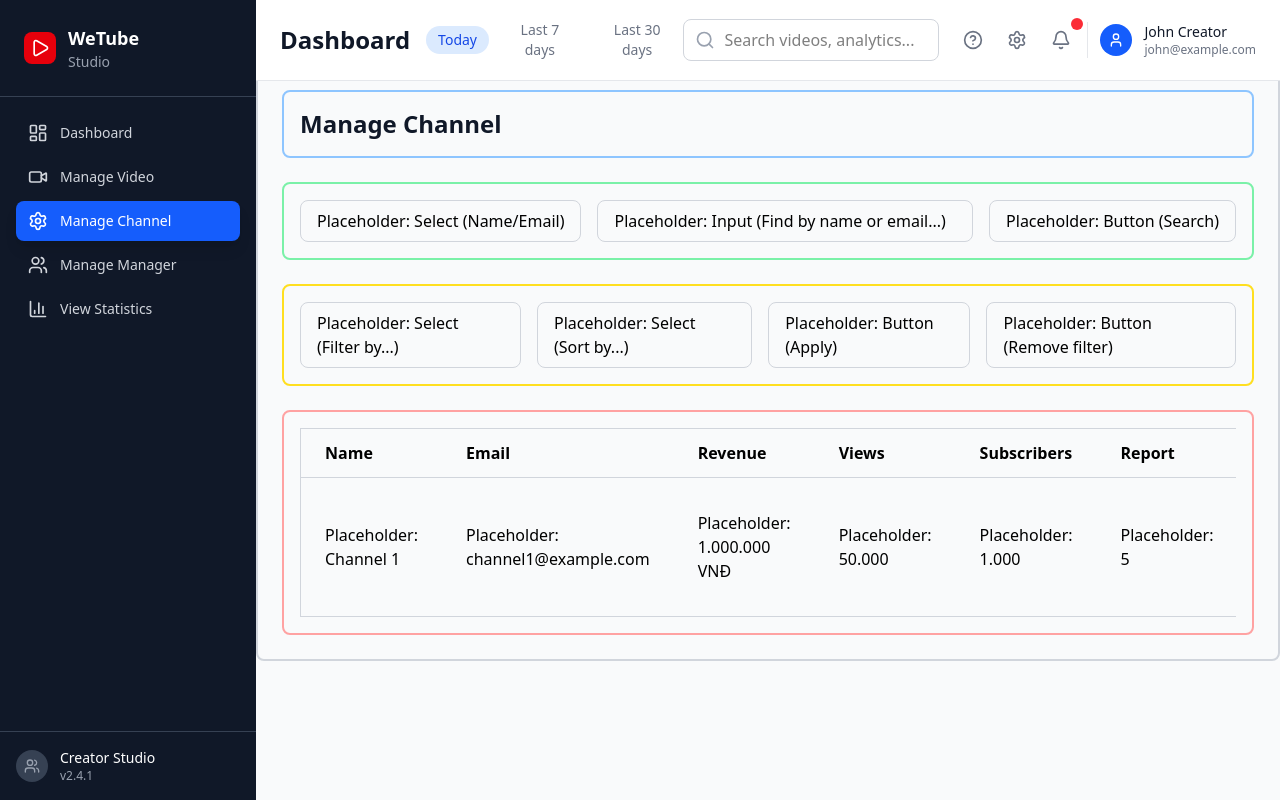
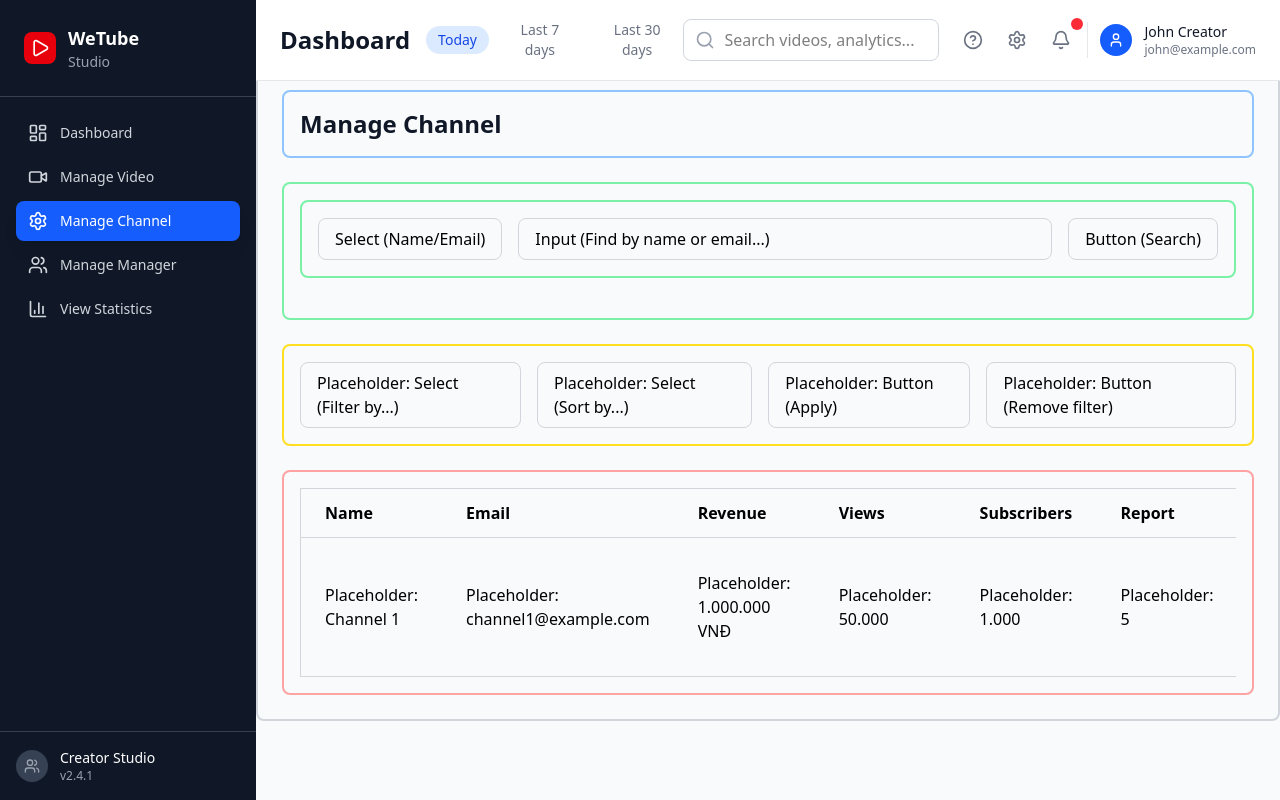
Before and after one commit to Nhom2-LikeLion/WeTube-admin-app, a React (Vite) app: page /manage-channels in a window 1280 px wide. Built offline with nearby package versions, Linux system fonts and the light colour scheme.

Commit message:
Add SearchBar component

```diff
--- /dev/null
+++ b/src/components/features/manageChannel/SearchBar.tsx
@@ -0,0 +1,15 @@
+export const SearchBar = () => (
+  <div className="mb-6 border-2 border-green-300 p-4 rounded-lg">
+    <div className="flex flex-col md:flex-row gap-4">
+      <div className="border border-gray-300 rounded-lg px-4 py-2">
+        Select (Name/Email)
+      </div>
+      <div className="flex-1 border border-gray-300 rounded-lg px-4 py-2">
+        Input (Find by name or email...)
+      </div>
+      <div className="border border-gray-300 rounded-lg px-4 py-2">
+        Button (Search)
+      </div>
+    </div>
+  </div>
+);
--- a/src/components/pages/ManageChannelPage.tsx
+++ b/src/components/pages/ManageChannelPage.tsx
@@ -1,4 +1,5 @@
 import React, { useState } from "react";
+import { SearchBar } from '../features/manageChannel/SearchBar';
 
 export const ManageChannelPage = () => {
   const [isModalOpen, setIsModalOpen] = useState<boolean>(false);
@@ -11,17 +12,7 @@ export const ManageChannelPage = () => {
 
       {/* SearchBar */}
       <div className="mb-6 border-2 border-green-300 p-4 rounded-lg">
-        <div className="flex flex-col md:flex-row gap-4">
-          <div className="border border-gray-300 rounded-lg px-4 py-2">
-            Placeholder: Select (Name/Email)
-          </div>
-          <div className="flex-1 border border-gray-300 rounded-lg px-4 py-2">
-            Placeholder: Input (Find by name or email...)
-          </div>
-          <div className="border border-gray-300 rounded-lg px-4 py-2">
-            Placeholder: Button (Search)
-          </div>
-        </div>
+        <SearchBar/>
       </div>
 
       {/* FilterSortPanel */}
```
Also changed, not shown: src/App.tsx (+7 -7 lines), src/components/pages/DashboardPage.tsx (+6 -6 lines), src/components/features/auth/LoginForm.tsx (added), src/components/features/dashboard/AnalyticsChart.tsx (renamed from src/components/feature/dashboard/AnalyticsChart.tsx), src/components/features/dashboard/DashboardStats.tsx (renamed from src/components/feature/dashboard/DashboardStats.tsx), src/components/features/dashboard/RecentVideos.tsx (renamed from src/components/feature/dashboard/RecentVideos.tsx), src/components/layouts/Footer.tsx (added), src/components/layouts/Header.tsx (added), src/components/layouts/Sidebar.tsx (renamed from src/components/layout/Sidebar.tsx), src/components/layouts/TopNav.tsx (renamed from src/components/layout/TopNav.tsx).
